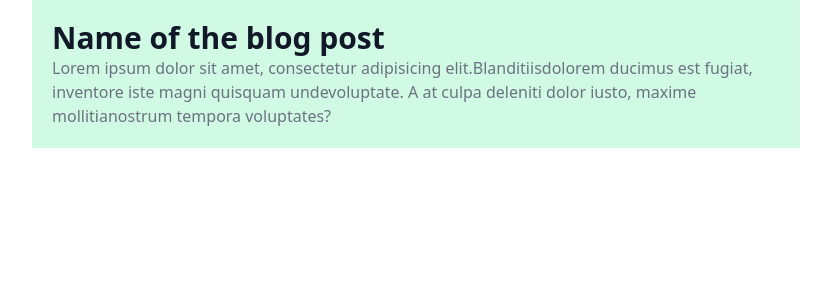
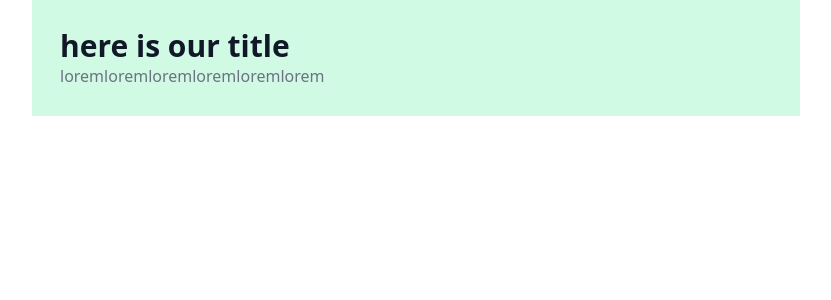
Before and after one commit to PatrykKeska/blog-in-nextjs, a Next.js app: page /blogs in a window 1280 px wide. Shown: the top 300 px of the page, without its empty margins (224-1055 px from the left). Built offline with nearby package versions, Linux system fonts and the light colour scheme.

Commit message:
moved our BlogCard to separate component

```diff
--- a/pages/blogs.tsx
+++ b/pages/blogs.tsx
@@ -1,4 +1,5 @@
 import { NextPage } from 'next'
+import BlogCard from './components/BlogCard'
 interface Props {
   name: string
 }
@@ -6,17 +7,10 @@ interface Props {
 const Blogs: NextPage<Props> = () => {
   return (
     <section className="bg-green-100 max-w-3xl mx-auto p-5">
-      <div>
-        <h1 className="text-gray-900 text-3xl font-semibold">
-          Name of the blog post
-        </h1>
-        <p className="text-gray-500 text->xl">
-          Lorem ipsum dolor sit amet, consectetur adipisicing
-          elit.Blanditiisdolorem ducimus est fugiat, inventore iste magni
-          quisquam undevoluptate. A at culpa deleniti dolor iusto, maxime
-          mollitianostrum tempora voluptates?
-        </p>
-      </div>
+      <BlogCard
+        title="here is our title"
+        description="loremloremloremloremloremlorem"
+      />
     </section>
   )
 }
--- /dev/null
+++ b/pages/components/BlogCard.tsx
@@ -0,0 +1,17 @@
+import { FC } from 'react'
+
+interface Props {
+  title: string
+  description: string
+}
+
+const BlogCard: FC<Props> = ({ title, description }): JSX.Element => {
+  return (
+    <div className="bg-green-100 p-2 rounded">
+      <h1 className="text-gray-900 text-3xl font-semibold">{title}</h1>
+      <p className="text-gray-500 text->xl">{description}</p>
+    </div>
+  )
+}
+
+export default BlogCard
```
